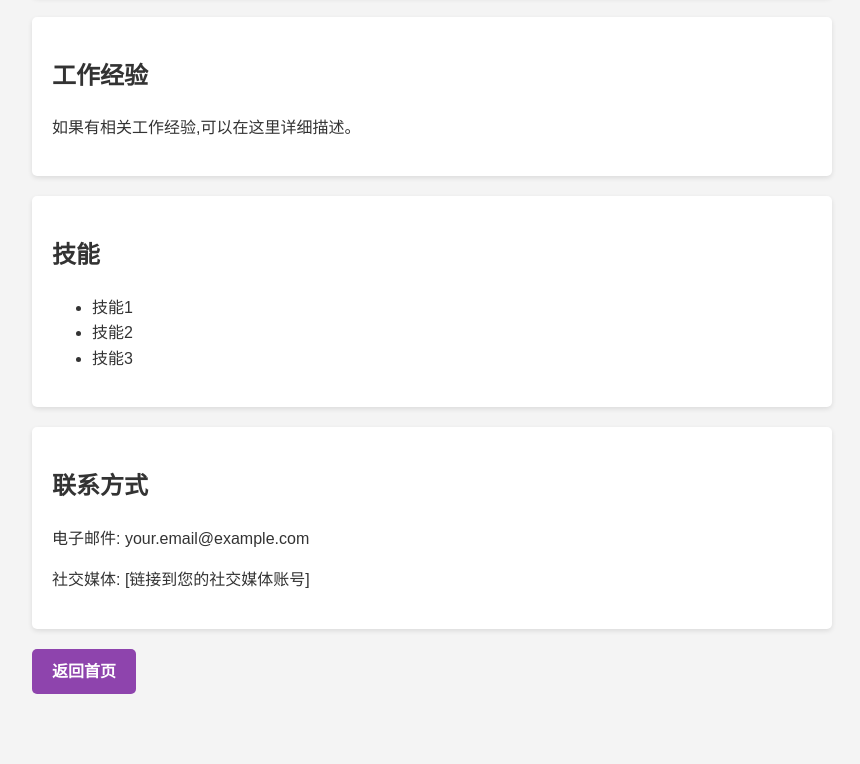
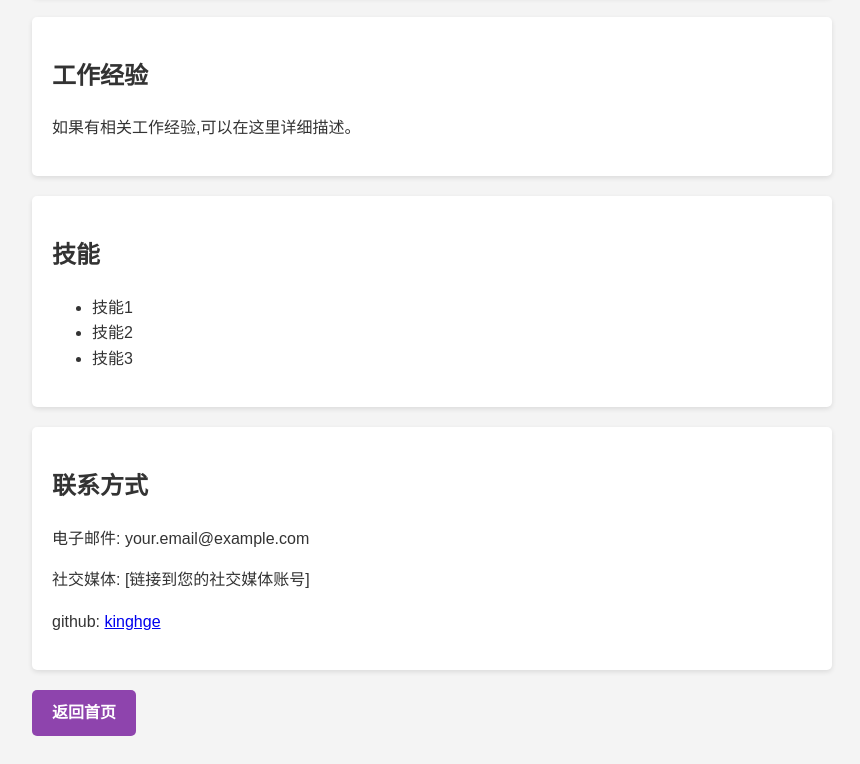
Before and after one commit to kinghge/kinghge.github.io, a plain HTML site: page personal.html in a window 1280 px wide. Shown: the part 457-1221 px from the top of the page, without its empty margins (208-1068 px from the left). Before the commit the page ends 1171 px from the top, so only its background shows below. Drawn offline with Linux system fonts and the light colour scheme.

Commit message:
get a lot donghua

```diff
--- a/personal.html
+++ b/personal.html
@@ -24,6 +24,20 @@
             margin-bottom: 20px;
             border-radius: 5px;
             box-shadow: 0 2px 5px rgba(0,0,0,0.1);
+            opacity: 0;
+            transform: translateY(20px);
+            transition: opacity 0.5s ease, transform 0.5s ease;
+        }
+        .section.visible {
+            opacity: 1;
+            transform: translateY(0);
+        }
+        @keyframes fadeIn {
+            from { opacity: 0; }
+            to { opacity: 1; }
+        }
+        .fade-in {
+            animation: fadeIn 1s ease-in;
         }
         .btn {
             display: inline-block;
@@ -34,14 +48,46 @@
             border-radius: 5px;
             font-weight: bold;
             transition: background-color 0.3s ease;
+            position: relative;
+            overflow: hidden;
         }
         .btn:hover {
             background-color: #9b59b6;
         }
+        .btn::after {
+            content: '';
+            position: absolute;
+            top: 50%;
+            left: 50%;
+            width: 5px;
+            height: 5px;
+            background: rgba(255, 255, 255, 0.5);
+            opacity: 0;
+            border-radius: 100%;
+            transform: scale(1, 1) translate(-50%);
+            transform-origin: 50% 50%;
+        }
+        @keyframes ripple {
+            0% {
+                transform: scale(0, 0);
+                opacity: 1;
+            }
+            20% {
+                transform: scale(25, 25);
+                opacity: 1;
+            }
+            100% {
+                opacity: 0;
+                transform: scale(40, 40);
+            }
+        }
+        .btn:focus:not(:active)::after {
+            animation: ripple 1s ease-out;
+        }
     </style>
 </head>
 <body>
-    <h1>个人介绍</h1>
+    <h1 class="fade-in">个人介绍</h1>
 
     <div class="section">
         <h2>关于我</h2>
@@ -71,8 +117,33 @@
         <h2>联系方式</h2>
         <p>电子邮件: your.email@example.com</p>
         <p>社交媒体: [链接到您的社交媒体账号]</p>
+        <p>github: <a href="https://github.com/kinghge">kinghge</a></p>
     </div>
 
     <a href="index.html" class="btn">返回首页</a>
+
+    <script>
+        function isElementInViewport(el) {
+            const rect = el.getBoundingClientRect();
+            return (
+                rect.top >= 0 &&
+                rect.left >= 0 &&
+                rect.bottom <= (window.innerHeight || document.documentElement.clientHeight) &&
+                rect.right <= (window.innerWidth || document.documentElement.clientWidth)
+            );
+        }
+
+        function handleScroll() {
+            const sections = document.querySelectorAll('.section');
+            sections.forEach(section => {
+                if (isElementInViewport(section)) {
+                    section.classList.add('visible');
+                }
+            });
+        }
+
+        window.addEventListener('scroll', handleScroll);
+        window.addEventListener('load', handleScroll);
+    </script>
 </body>
 </html>
```
Also changed, not shown: ai.html (+44 -3 lines), cnn_visualization.html (+45 -0 lines), industrial_inspection.html (+23 -3 lines).
